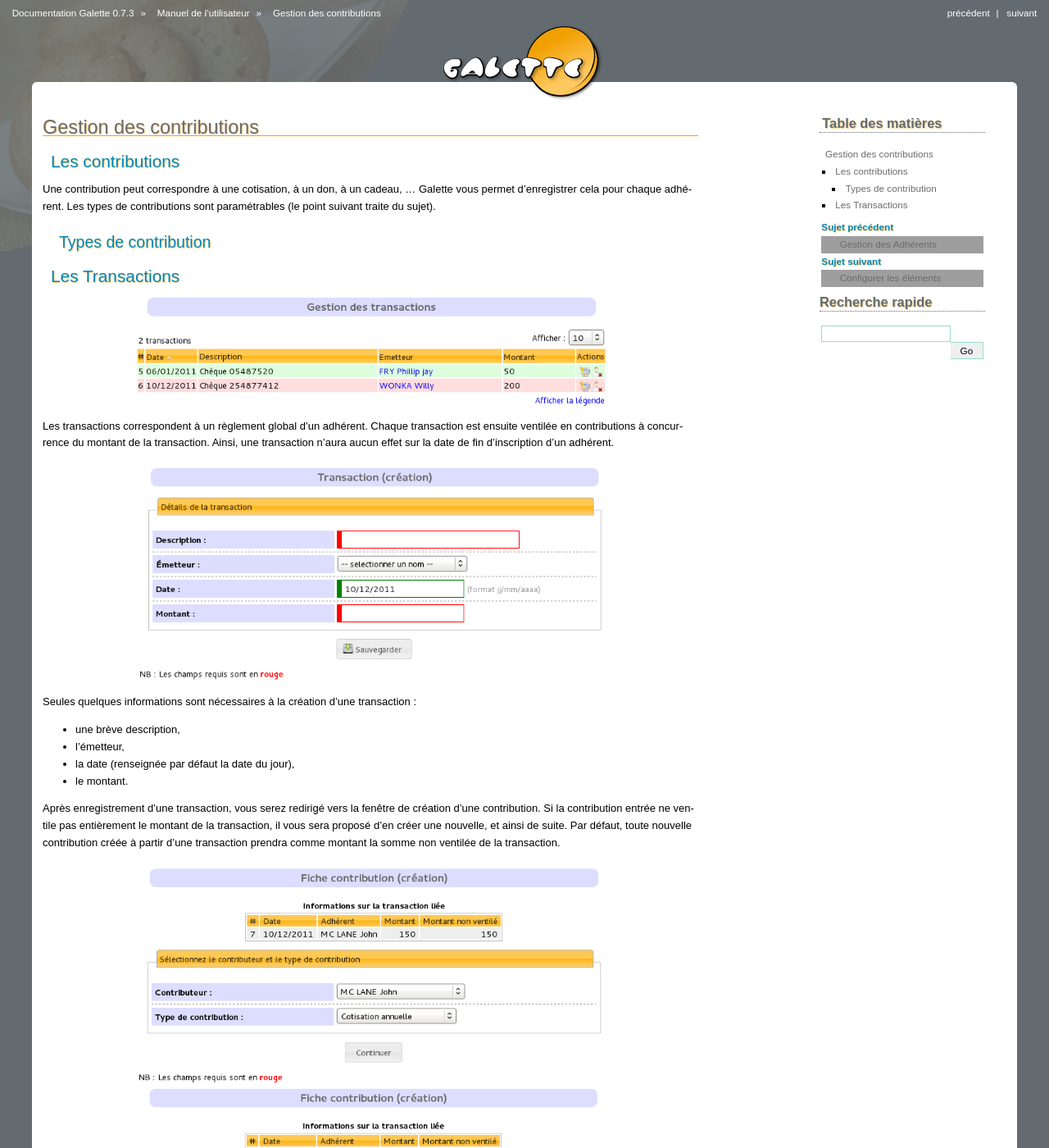
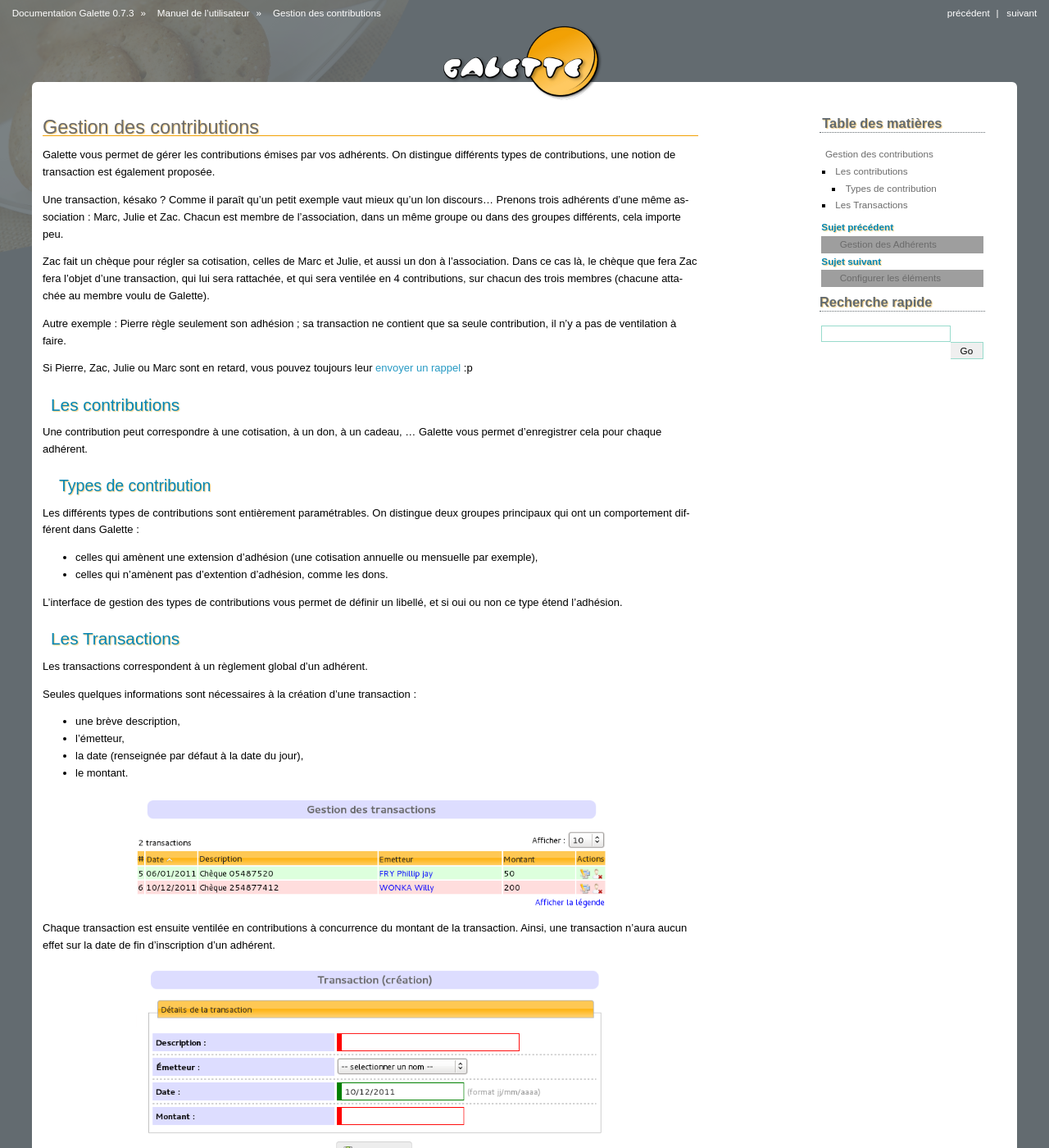
Before and after one commit to galette/galettedoc, a Sphinx documentation site: the page built from source/usermanual/contributions.rst, in a window 1280 px wide and 1400 px high. Shown: the whole window at 82% size. Built offline with Sphinx 7.4.7, drawn with Linux system fonts in a browser that asks for light colours; grey boxes are pictures that could not be loaded.

Commit message:
Revue de la documentation des contributions et transactions

```diff
--- a/source/usermanual/adherents.rst
+++ b/source/usermanual/adherents.rst
@@ -109,6 +109,8 @@ Depuis le menu `Configuration`, `Champs obligatoires`, vous aurez accès à la l
    :align: center
    :alt: Paramétrage des champs requis
 
+.. _emailing:
+
 E-Mailing
 =========
 
--- a/source/usermanual/contributions.rst
+++ b/source/usermanual/contributions.rst
@@ -1,50 +1,62 @@
-.. _man_contributions:
-
 *************************
 Gestion des contributions
 *************************
 
+Galette vous permet de gérer les contributions émises par vos adhérents. On distingue différents types de contributions, une notion de transaction est également proposée.
+
+Une transaction, késako ? Comme il paraît qu'un petit exemple vaut mieux qu'un lon discours... Prenons trois adhérents d'une même association : Marc, Julie et Zac. Chacun est membre de l'association, dans un même groupe ou dans des groupes différents, cela importe peu.
+
+Zac fait un chèque pour régler sa cotisation, celles de Marc et Julie, et aussi un don à l'association. Dans ce cas là, le chèque que fera Zac fera l'objet d'une transaction, qui lui sera rattachée, et qui sera ventilée en 4 contributions, sur chacun des trois membres (chacune attachée au membre voulu de Galette).
+
+Autre exemple : Pierre règle seulement son adhésion ; sa transaction ne contient que sa seule contribution, il n'y a pas de ventilation à faire.
+
+Si Pierre, Zac, Julie ou Marc sont en retard, vous pouvez toujours leur :ref:`envoyer un rappel <emailing>` :p
+
 Les contributions
 =================
 
-Une contribution peut correspondre à une cotisation, à un don, à un cadeau, ... Galette vous permet d'enregistrer cela pour chaque adhérent. Les types de contributions sont paramétrables (le point suivant traite du sujet).
+Une contribution peut correspondre à une cotisation, à un don, à un cadeau, ... Galette vous permet d'enregistrer cela pour chaque adhérent.
 
 Types de contribution
 ^^^^^^^^^^^^^^^^^^^^^
 
+Les différents types de contributions sont entièrement paramétrables. On distingue deux groupes principaux qui ont un comportement différent dans Galette :
+
+* celles qui amènent une extension d'adhésion (une cotisation annuelle ou mensuelle par exemple),
+* celles qui n'amènent pas d'extention d'adhésion, comme les dons.
+
+L'interface de gestion des types de contributions vous permet de définir un libellé, et si oui ou non ce type étend l'adhésion.
+
 Les Transactions
 ================
+
+Les transactions correspondent à un règlement global d'un adhérent.
+
+Seules quelques informations sont nécessaires à la création d'une transaction :
+
+* une brève description,
+* l'émetteur,
+* la date (renseignée par défaut à la date du jour),
+* le montant.
 
 .. image:: ../_styles/static/images/usermanual/transactions_list.png
    :scale: 75%
    :align: center
    :alt: Liste des transactions
 
-Les transactions correspondent à un règlement global d'un adhérent. Chaque transaction est ensuite ventilée en contributions à concurrence du montant de la transaction. Ainsi, une transaction n'aura aucun effet sur la date de fin d'inscription d'un adhérent.
+Chaque transaction est ensuite ventilée en contributions à concurrence du montant de la transaction. Ainsi, une transaction n'aura aucun effet sur la date de fin d'inscription d'un adhérent.
 
 .. image:: ../_styles/static/images/usermanual/transactions_add.png
    :scale: 75%
    :align: center
    :alt: Ajout d'une transaction
 
-Seules quelques informations sont nécessaires à la création d'une transaction :
-
-* une brève description,
-* l'émetteur,
-* la date (renseignée par défaut la date du jour),
-* le montant.
-
 Après enregistrement d'une transaction, vous serez redirigé vers la fenêtre de création d'une contribution. Si la contribution entrée ne ventile pas entièrement le montant de la transaction, il vous sera proposé d'en créer une nouvelle, et ainsi de suite. Par défaut, toute nouvelle contribution créée à partir d'une transaction prendra comme montant la somme non ventilée de la transaction.
 
-.. image:: ../_styles/static/images/usermanual/transactions_add_cotisation_1.png
+.. image:: ../_styles/static/images/usermanual/transactions_add_cotisation.png
    :scale: 75%
    :align: center
-   :alt: Ajout d'une première cotisation liée à une transaction
-
-.. image:: ../_styles/static/images/usermanual/transactions_add_cotisation_2.png
-   :scale: 75%
-   :align: center
-   :alt: Ajout d'une seconde cotisation liée à une transaction
+   :alt: Ajout d'une cotisation liée à une transaction partiellement ventilée
 
 Bien entendu, il vous est aussi possible de modifier une transaction après coup :
 
```
Also changed, not shown: source/_styles/static/images/usermanual/transactions_add_cotisation.png (renamed from source/_styles/static/images/usermanual/transactions_add_cotisation_2.png), source/_styles/static/images/usermanual/transactions_add_cotisation_1.png (deleted).
